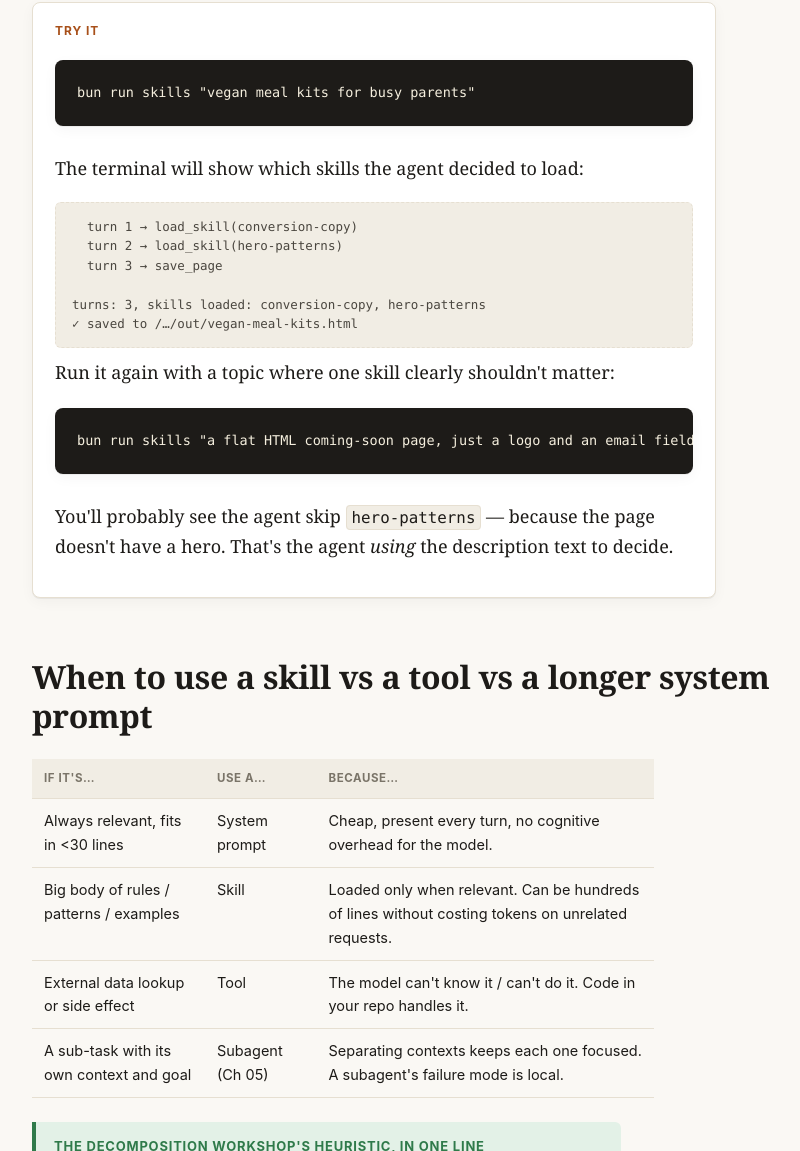
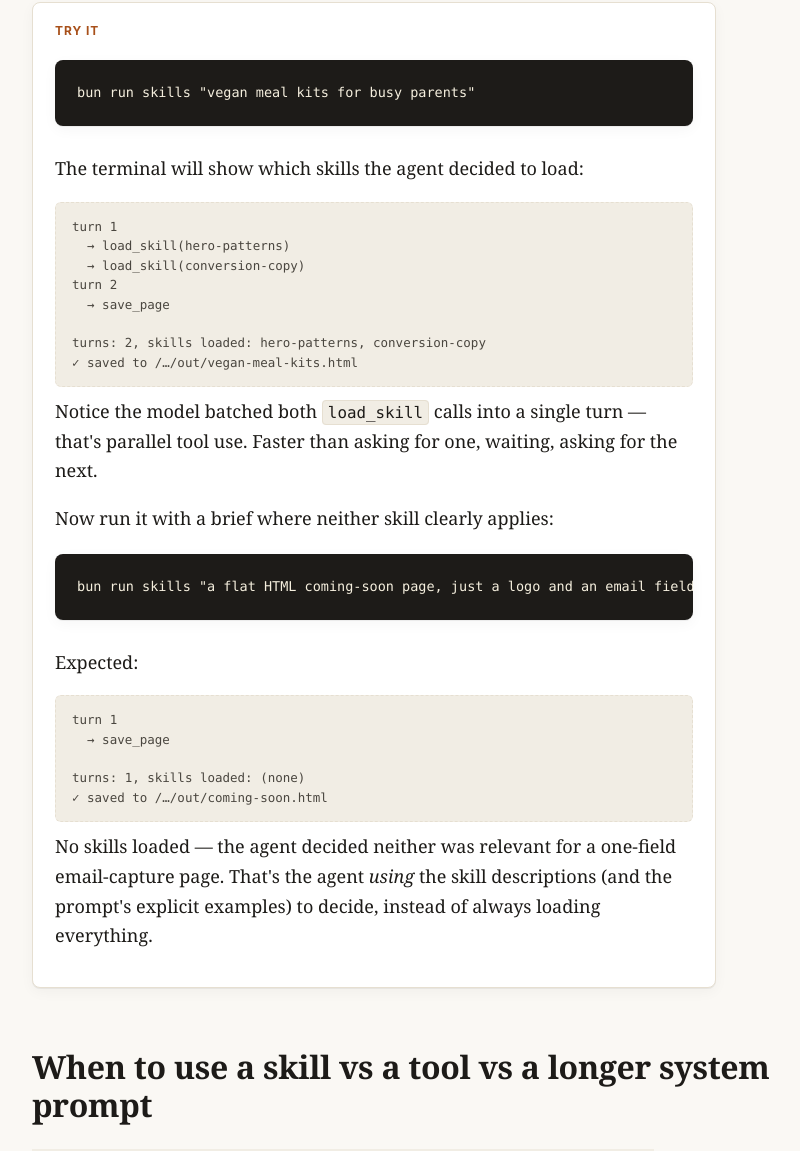
Before and after one commit to LeadPages/leadpage-creator-agent, a plain HTML site: page site/04-skills.html in a window 1280 px wide. Shown: the part 2853-4004 px from the top of the page, without its empty margins (312-1112 px from the left). Drawn offline with Linux system fonts and the light colour scheme.

Commit message:
Chapter 04: group parallel tool calls under one turn header + be selective
Two bugs surfaced when running 'bun run skills':

1. Output printed 'turn 1' once per tool_use block. When the model emitted
   two load_skill calls in parallel (correct, faster) the output showed
   'turn 1 → ...' twice, which looked broken.

   Now: one 'turn N' header per actual turn, tool calls indented underneath.

2. Agent loaded BOTH skills even for 'a flat HTML coming-soon page, just a
   logo and an email field' — exactly the case the chapter said it would
   skip hero-patterns for. Root cause: the prompt said 'decide which skills
   are relevant' but Sonnet defaults to loading both to be safe.

   New prompt has explicit examples: coming-soon → load nothing; pricing
   page with three tiers, no fluff → load nothing; standard product page
   → load both. Tells the model 'default to fewer, not more.'

```diff
--- a/site/04-skills.html
+++ b/site/04-skills.html
@@ -154,19 +154,32 @@ For every brief, follow this routine:
         <h4>Try it</h4>
         <pre><code class="lang-bash">bun run skills "vegan meal kits for busy parents"</code></pre>
         <p>The terminal will show which skills the agent decided to load:</p>
-        <div class="expected">  turn 1 → load_skill(conversion-copy)
-  turn 2 → load_skill(hero-patterns)
-  turn 3 → save_page
+        <div class="expected">turn 1
+  → load_skill(hero-patterns)
+  → load_skill(conversion-copy)
+turn 2
+  → save_page
 
-turns: 3, skills loaded: conversion-copy, hero-patterns
+turns: 2, skills loaded: hero-patterns, conversion-copy
 ✓ saved to /…/out/vegan-meal-kits.html</div>
         <p style="margin-top:10px;">
-          Run it again with a topic where one skill clearly shouldn't matter:
+          Notice the model batched both <code>load_skill</code> calls into a
+          single turn — that's parallel tool use. Faster than asking for one,
+          waiting, asking for the next.
         </p>
+        <p>Now run it with a brief where neither skill clearly applies:</p>
         <pre><code class="lang-bash">bun run skills "a flat HTML coming-soon page, just a logo and an email field"</code></pre>
-        <p>You'll probably see the agent skip <code>hero-patterns</code> —
-        because the page doesn't have a hero. That's the agent <em>using</em>
-        the description text to decide.</p>
+        <p>Expected:</p>
+        <div class="expected">turn 1
+  → save_page
+
+turns: 1, skills loaded: (none)
+✓ saved to /…/out/coming-soon.html</div>
+        <p style="margin-top:10px;">No skills loaded — the agent decided
+        neither was relevant for a one-field email-capture page. That's the
+        agent <em>using</em> the skill descriptions (and the prompt's
+        explicit examples) to decide, instead of always loading
+        everything.</p>
       </div>
 
       <h2>When to use a skill vs a tool vs a longer system prompt</h2>
```
Also changed, not shown: example-agent/src/04-skills.ts (+22 -8 lines).
